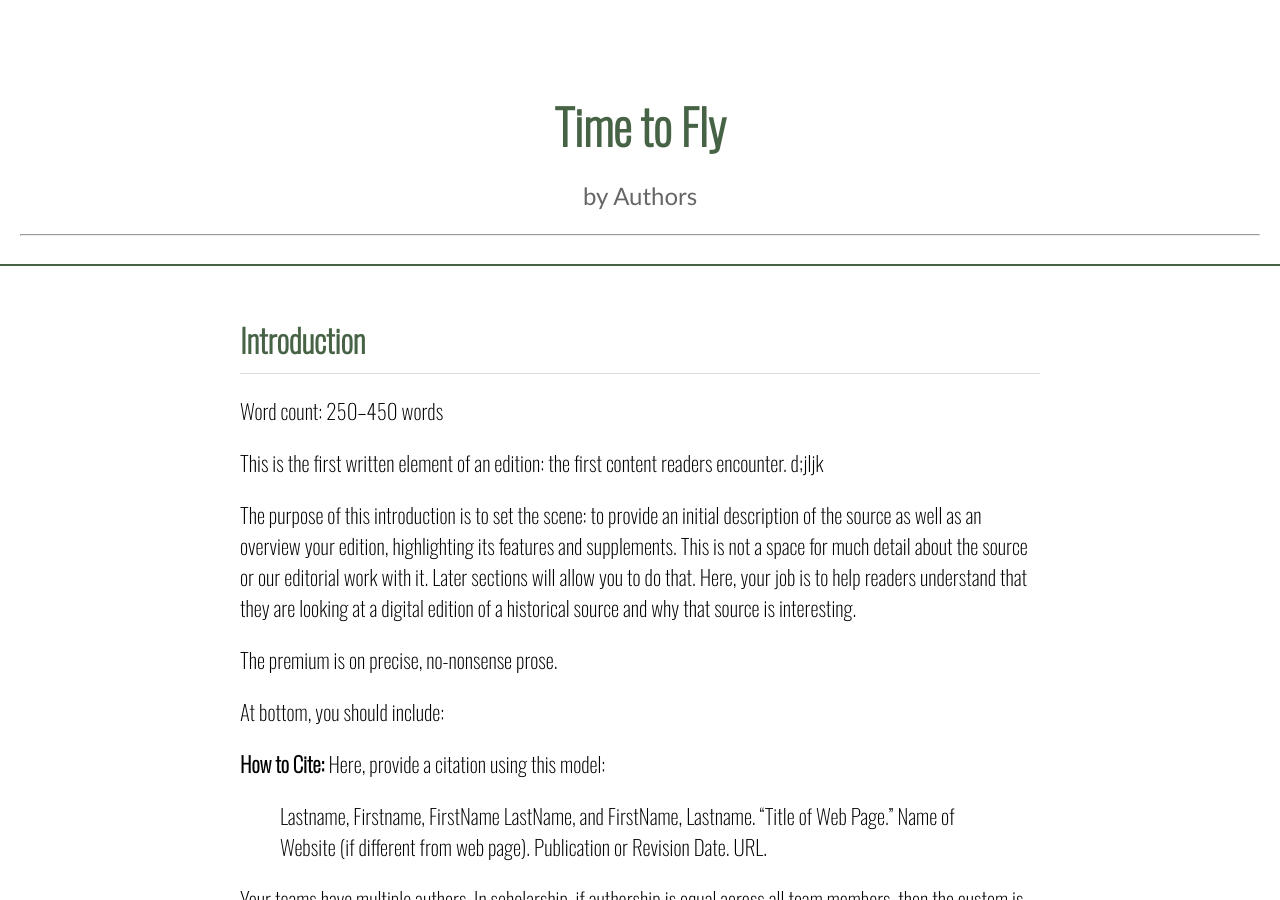
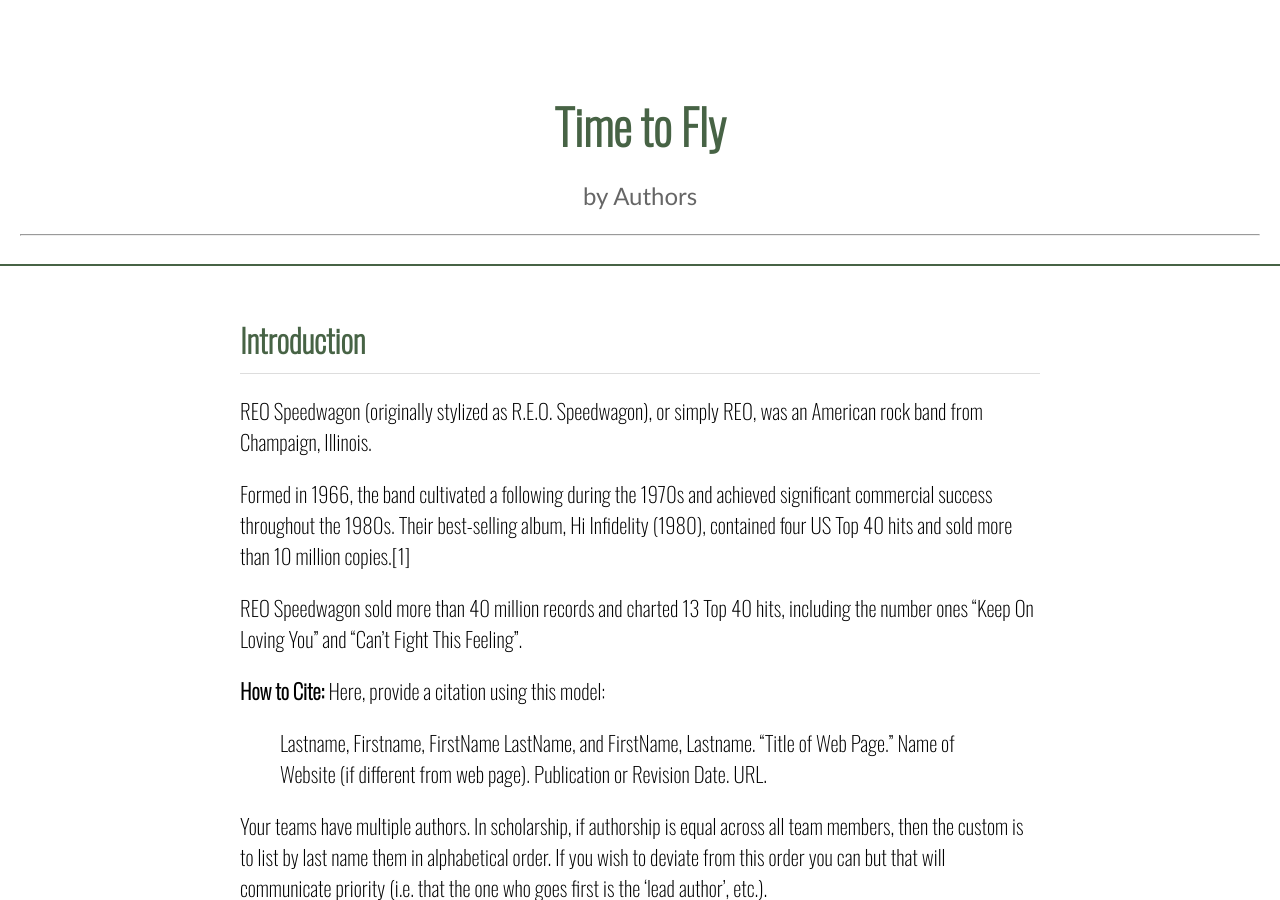
Before and after one commit to SourceLabUIUC/FA2025, a Jekyll site: the page built from index.markdown, in a window 1280 px wide and 900 px high. Built offline with Jekyll 4.4.1, drawn with Linux system fonts in a browser that asks for light colours.

Commit message:
Update index.markdown

```diff
--- a/index.markdown
+++ b/index.markdown
@@ -6,15 +6,11 @@ layout: single_page
 
 # Introduction
 
-Word count: 250–450 words
+REO Speedwagon (originally stylized as R.E.O. Speedwagon), or simply REO, was an American rock band from Champaign, Illinois.
 
-This is the first written element of an edition: the first content readers encounter.  d;jljk
+Formed in 1966, the band cultivated a following during the 1970s and achieved significant commercial success throughout the 1980s. Their best-selling album, Hi Infidelity (1980), contained four US Top 40 hits and sold more than 10 million copies.[1]
 
-The purpose of this introduction is to set the scene: to provide an initial description of the source as well as an overview your edition, highlighting its features and supplements. This is not a space for much detail about the source or our editorial work with it. Later sections will allow you to do that. Here, your job is to help readers understand that they are looking at a digital edition of a historical source and why that source is interesting.
-
-The premium is on precise, no-nonsense prose.
-
-At bottom, you should include:
+REO Speedwagon sold more than 40 million records and charted 13 Top 40 hits, including the number ones "Keep On Loving You" and "Can't Fight This Feeling".
 
 **How to Cite:**
 Here, provide a citation using this model:
```
